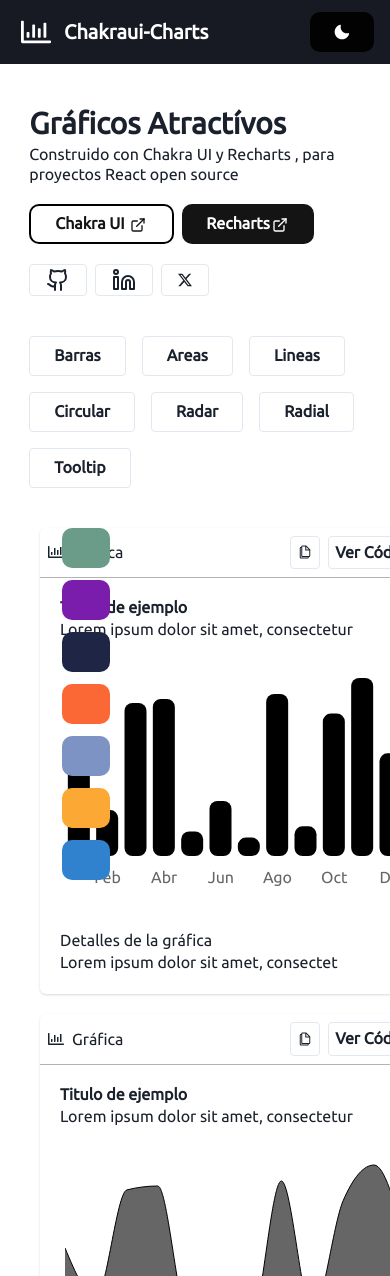
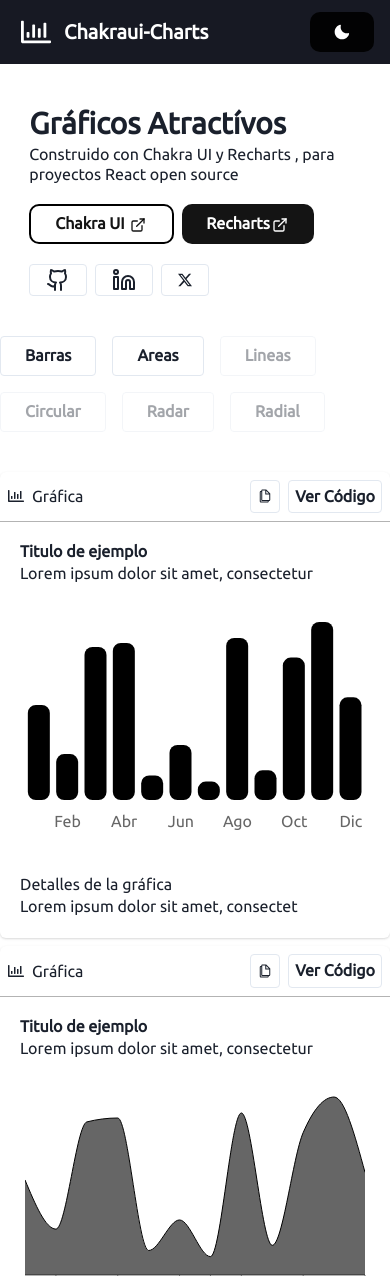
Before and after one commit to fainnerramirez/chakraui-charts, a React (Vite) app: page / in a window 390 px wide. Shown: the top 1276 px of the page. Built offline with nearby package versions, Linux system fonts and the light colour scheme.

Commit message:
feature (Responsive desing) - add responsive desing mobile

```diff
--- a/src/components/card-chart.tsx
+++ b/src/components/card-chart.tsx
@@ -169,18 +169,10 @@
   };
 
   return (
-    <Stack
-      width={"100%"}
-      direction={{ base: "column", md: "row" }}
-      spacing={5}
-      wrap={"wrap"}
-      justifyContent={"center"}
-      alignItems={"center"}
-    >
+    <Stack justifyContent={"center"} alignItems={"center"}>
       <Stack
         id="presentationchart"
         direction={{ base: "column", md: "row" }}
-        spacing={5}
         wrap={"wrap"}
         justifyContent={"center"}
         alignItems={"center"}
--- a/src/components/chart.tsx
+++ b/src/components/chart.tsx
@@ -1,7 +1,7 @@
 import { Box } from "@chakra-ui/react";
 
 const Chart = ({ children }: any) => {
-  return <Box>{children}</Box>;
+  return <Box width={"100%"}>{children}</Box>;
 };
 
 export default Chart;
--- a/src/components/charts-options.tsx
+++ b/src/components/charts-options.tsx
@@ -37,13 +37,19 @@
         <Button
           variant={"outline"}
           onClick={() => scrollToSection("lineachart")}
+          isDisabled={true}
         >
           Lineas
         </Button>
-        <Button variant={"outline"}>Circular</Button>
-        <Button variant={"outline"}>Radar</Button>
-        <Button variant={"outline"}>Radial</Button>
-        <Button variant={"outline"}>Tooltip</Button>
+        <Button variant={"outline"} isDisabled={true}>
+          Circular
+        </Button>
+        <Button variant={"outline"} isDisabled={true}>
+          Radar
+        </Button>
+        <Button variant={"outline"} isDisabled={true}>
+          Radial
+        </Button>
       </Stack>
       <HStack
         alignItems={"flex-start"}
--- a/src/components/header-app.tsx
+++ b/src/components/header-app.tsx
@@ -13,8 +13,13 @@
 
 const HeaderApp = () => {
   return (
-    <Box as="header" lineHeight={10} marginTop={10}>
-      <Heading>Gráficos Atractívos</Heading>
+    <Box
+      as="header"
+      lineHeight={10}
+      width={{ base: "85%", md: "100%" }}
+      margin={"auto"}
+    >
+      <Heading mt={10}>Gráficos Atractívos</Heading>
       <Box>
         <Text lineHeight={5}>
           Construido con Chakra UI y Recharts , para proyectos React open source
--- a/src/components/pallette-theme-color.tsx
+++ b/src/components/pallette-theme-color.tsx
@@ -5,7 +5,13 @@
 const PalletteThemeColor = () => {
   const { setPalleteColor } = useContext(ColorContext);
   return (
-    <Stack direction={"column"} spacing={3} position={"fixed"} right={280}>
+    <Stack
+      direction={"column"}
+      spacing={3}
+      position={"fixed"}
+      right={280}
+      display={{ base: "none", md: "none", lg: "inline-flex" }}
+    >
       <Tooltip label="Verde" placement="right">
         <Button
           bg={"#6A9C89"}
--- a/src/layout/Layout.tsx
+++ b/src/layout/Layout.tsx
@@ -6,7 +6,7 @@
   return (
     <>
       <NavbarApp />
-      <Box as="main" width={"85%"} margin={"auto"}>
+      <Box as="main" width={{ base: "100%", md: "85%" }} margin={"auto"}>
         {children}
       </Box>
       <FooterApp />
```
